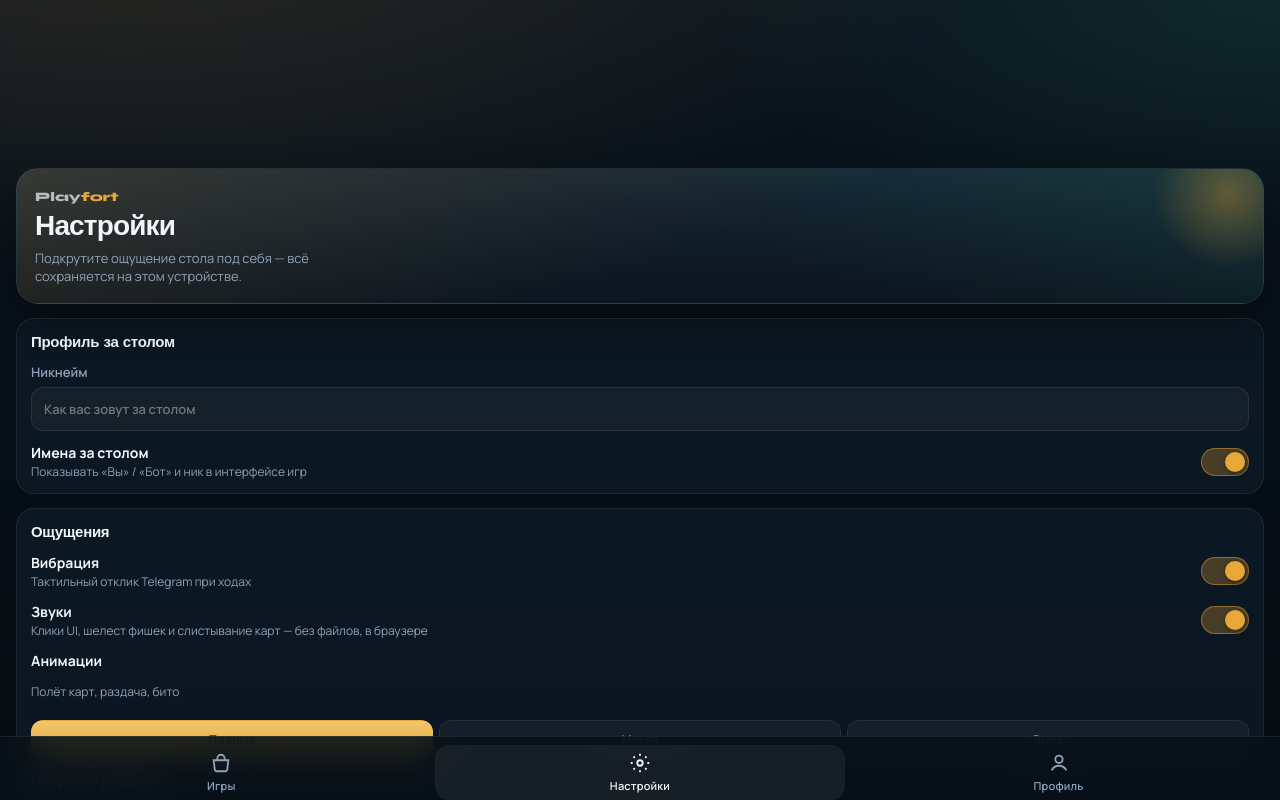
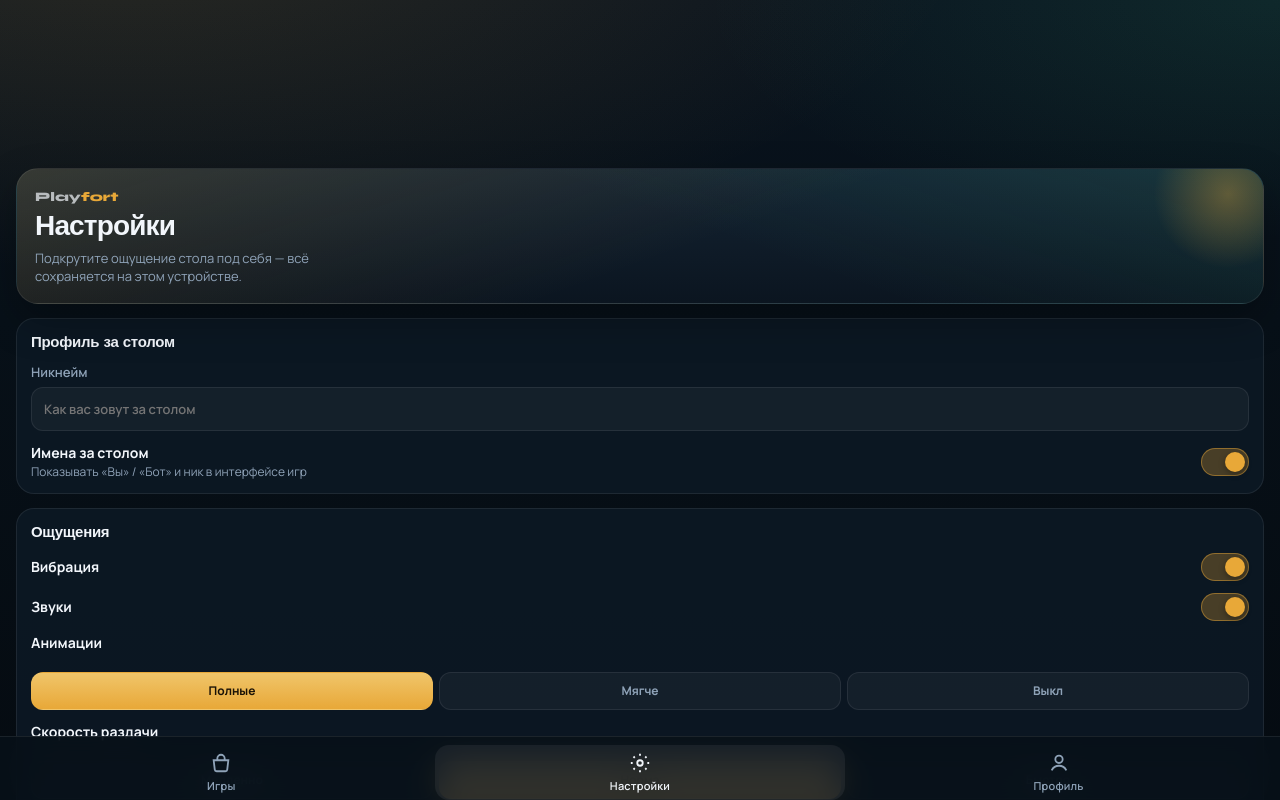
Before and after one commit to ve1LeRs/gamefortg, a React (Vite) app: page / in a window 1280 px wide. Both pictures are taken after a click on the button "Настройки". Built offline with nearby package versions, Linux system fonts and the light colour scheme; no server answers.

Commit message:
Remove sensation settings helper blurbs
Drop the long under-label descriptions in Ощущения — titles and
controls are enough.

Co-authored-by: ve1LeRs <ve1LeRs@users.noreply.github.com>

```diff
--- a/src/components/SettingsPage.tsx
+++ b/src/components/SettingsPage.tsx
@@ -149,14 +149,12 @@ export function SettingsPage({ onHaptic }: { onHaptic?: (t?: 'light' | 'medium'
         <div className="settings-row">
           <div>
             <strong>Вибрация</strong>
-            <p>Тактильный отклик Telegram при ходах</p>
           </div>
           <Toggle label="Вибрация" on={settings.haptics} onChange={(haptics) => patch({ haptics })} />
         </div>
         <div className="settings-row">
           <div>
             <strong>Звуки</strong>
-            <p>Клики UI, шелест фишек и слистывание карт — без файлов, в браузере</p>
           </div>
           <Toggle
             label="Звуки"
@@ -172,7 +170,6 @@ export function SettingsPage({ onHaptic }: { onHaptic?: (t?: 'light' | 'medium'
         </div>
         <div className="settings-block">
           <strong>Анимации</strong>
-          <p>Полёт карт, раздача, бито</p>
           <Segmented<AnimLevel>
             value={settings.animations}
             onChange={(animations) => patch({ animations })}
@@ -198,7 +195,6 @@ export function SettingsPage({ onHaptic }: { onHaptic?: (t?: 'light' | 'medium'
         <div className="settings-row">
           <div>
             <strong>Не гасить экран</strong>
-            <p>Во время партии экран не уходит в сон (если устройство умеет)</p>
           </div>
           <Toggle label="Не гасить экран" on={settings.keepAwake} onChange={(keepAwake) => patch({ keepAwake })} />
         </div>
```
